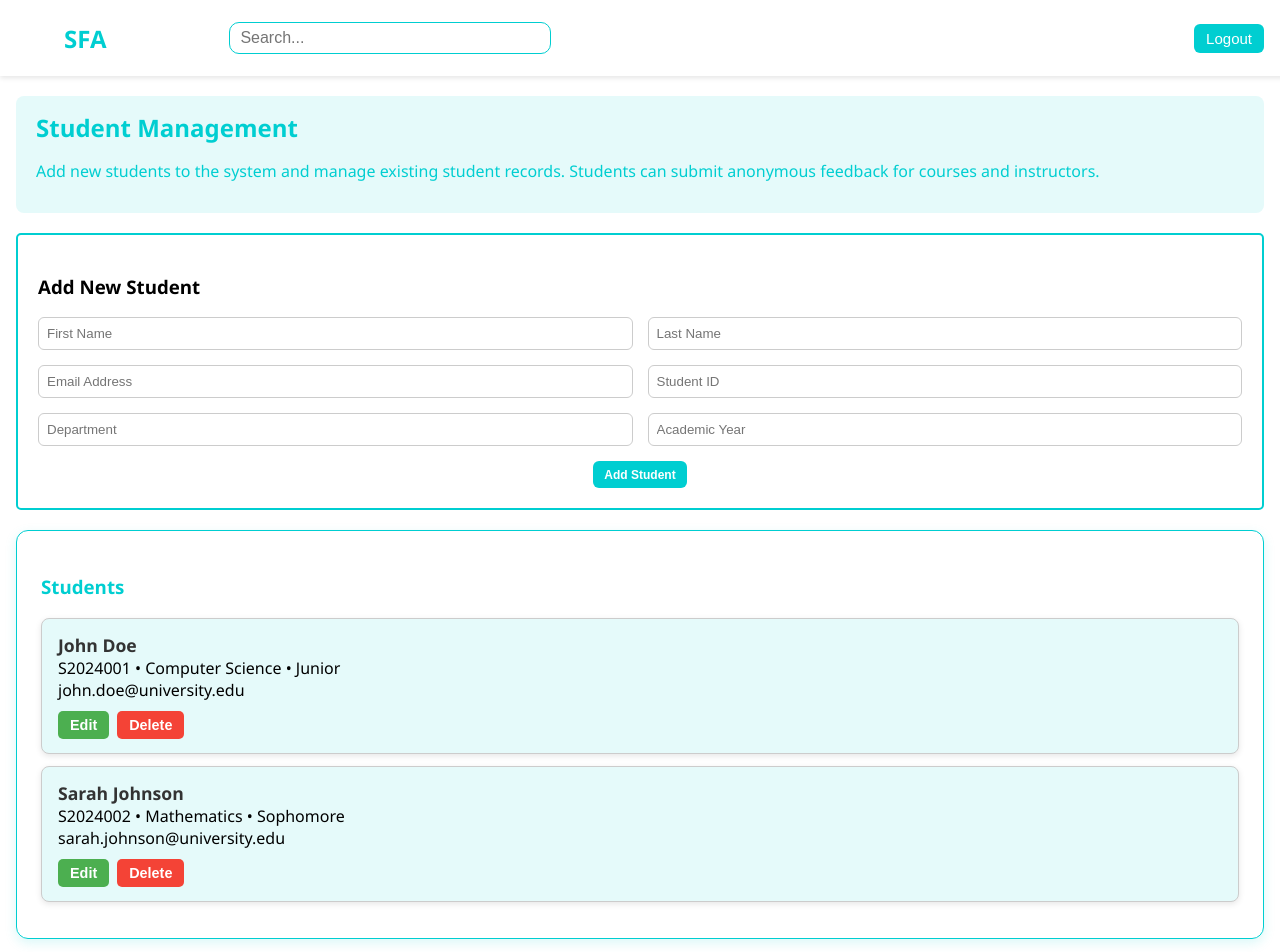
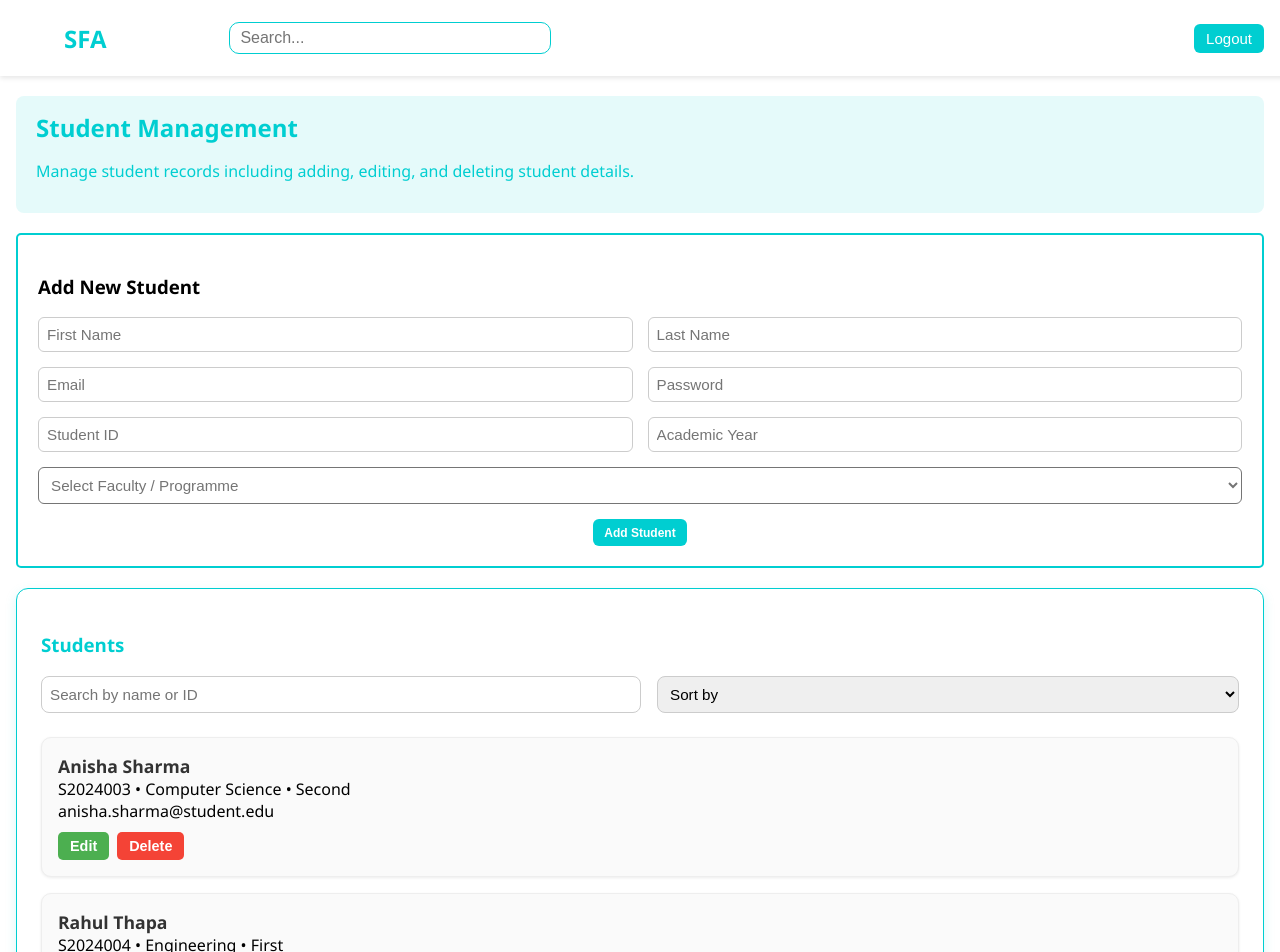
Before and after one commit to deenamshahi/student-feedback-sentiment-analysis, a React (Vite) app in the folder frontend/: page /add-student in a window 1280 px wide. Shown: the top 952 px of the page. Built offline with nearby package versions, Linux system fonts and the light colour scheme.

Commit message:
Add updated frontend files

```diff
--- a/frontend/src/CSS/AddStudent.css
+++ b/frontend/src/CSS/AddStudent.css
@@ -3,7 +3,6 @@
   transition: margin-left 0.3s ease;
 }
 
-/* Sidebar is 220px wide, so shift the main content accordingly */
 .add-student-page.sidebar-open .main-content {
   margin-left: 240px;
 }
@@ -52,6 +51,29 @@
   padding: 8px;
   border: 1px solid #ccc;
   border-radius: 6px;
+  color: #757575;
+  font-size: 0.95rem;
+}
+
+
+/* New styles for dropdown and responsive form */
+
+.student-form select {
+  flex: 1;
+  padding: 8px;
+  border: 1px solid #757575;
+  border-radius: 6px;
+  background-color: white;
+  color: #757575;
+  font-size: 0.95rem;
+}
+
+.student-form .form-row {
+  flex-wrap: wrap;
+}
+
+.student-form .form-row > * {
+  min-width: 180px;
 }
 
 .add-btn {
@@ -81,7 +103,6 @@
   border-radius: 6px;
 }
 
-/* Sidebar responsive shift */
 .add-student-page {
   display: flex;
   transition: all 0.3s ease;
@@ -98,7 +119,6 @@
   transition: all 0.3s ease;
 }
 
-/* Toast Notification */
 .toast-success {
   position: fixed;
   top: 80px;
@@ -162,3 +182,31 @@
 .student-card button.delete-btn:hover {
   background-color: #d32f2f;
 }
+
+/* For the search and sort controls */
+.controls {
+  display: flex;
+  justify-content: space-between;
+  flex-wrap: wrap;
+  gap: 1rem;
+  margin-bottom: 1.5rem;
+}
+
+.controls input[type="text"],
+.controls select {
+  padding: 0.5rem;
+  border: 1px solid #ccc;
+  border-radius: 8px;
+  font-size: 0.95rem;
+  flex: 1 1 200px;
+}
+
+/* Optional: Enhance student card spacing */
+.student-card {
+  border: 1px solid #eee;
+  border-radius: 10px;
+  padding: 1rem;
+  margin-bottom: 1rem;
+  background-color: #fafafa;
+  box-shadow: 0 1px 3px rgba(0, 0, 0, 0.08);
+}
--- a/frontend/src/pages/AddStudentPage.jsx
+++ b/frontend/src/pages/AddStudentPage.jsx
@@ -1,5 +1,5 @@
 import React, { useState } from 'react';
-import '../CSS/AddStudent.css';  // Make sure your CSS file is correctly named and path is right
+import '../CSS/AddStudent.css';
 import Navbar from '../Components/Navbar';
 import Sidebar from '../Components/Sidebar';
 
@@ -9,18 +9,28 @@ const AddStudentPage = () => {
 
   const [students, setStudents] = useState([
     {
-      name: 'John Doe',
-      id: 'S2024001',
-      department: 'Computer Science',
-      year: 'Junior',
-      email: 'john.doe@university.edu'
+      name: 'Anisha Sharma',
+      id: 'S2024003',
+      faculty: 'Computer Science',
+      year: 'Second',
+      email: 'anisha.sharma@student.edu',
+      password: 'anisha123'
     },
     {
-      name: 'Sarah Johnson',
-      id: 'S2024002',
-      department: 'Mathematics',
-      year: 'Sophomore',
-      email: 'sarah.johnson@university.edu'
+      name: 'Rahul Thapa',
+      id: 'S2024004',
+      faculty: 'Engineering',
+      year: 'First',
+      email: 'rahul.thapa@student.edu',
+      password: 'rahul456'
+    },
+    {
+      name: 'Sneha Karki',
+      id: 'S2024005',
+      faculty: 'Mathematics',
+      year: 'Third',
+      email: 'sneha.karki@student.edu',
+      password: 'sneha789'
     }
   ]);
 
@@ -29,8 +39,9 @@ const AddStudentPage = () => {
     lastName: '',
     email: '',
     studentId: '',
-    department: '',
-    year: ''
+    faculty: '',
+    year: '',
+    password: ''
   });
 
   const [editingIndex, setEditingIndex] = useState(null);
@@ -39,11 +50,19 @@ const AddStudentPage = () => {
     lastName: '',
     email: '',
     studentId: '',
-    department: '',
-    year: ''
+    faculty: '',
+    year: '',
+    password: ''
   });
 
-  const [showToast, setShowToast] = useState(false);
+  const [toast, setToast] = useState({ visible: false, message: '', type: '' });
+  const showToast = (message, type = 'success') => {
+    setToast({ visible: true, message, type });
+    setTimeout(() => setToast({ visible: false, message: '', type: '' }), 3000);
+  };
+
+  const [searchTerm, setSearchTerm] = useState('');
+  const [sortKey, setSortKey] = useState('');
 
   const handleChange = (e) => {
     setForm({ ...form, [e.target.name]: e.target.value });
@@ -55,36 +74,32 @@ const AddStudentPage = () => {
 
   const handleSubmit = (e) => {
     e.preventDefault();
-    const { firstName, lastName, email, studentId, department, year } = form;
-
-    if (!firstName || !lastName || !email || !studentId || !department || !year) return;
+    const { firstName, lastName, email, studentId, faculty, year, password } = form;
+    if (!firstName || !lastName || !email || !studentId || !faculty || !year || !password) {
+      showToast('Please fill in all fields.', 'error');
+      return;
+    }
 
     const newStudent = {
       name: `${firstName} ${lastName}`,
       id: studentId,
-      department,
+      faculty,
       year,
-      email
+      email,
+      password
     };
 
     setStudents([...students, newStudent]);
-
-    setForm({
-      firstName: '',
-      lastName: '',
-      email: '',
-      studentId: '',
-      department: '',
-      year: ''
-    });
-
-    setShowToast(true);
-    setTimeout(() => setShowToast(false), 3000);
+    setForm({ firstName: '', lastName: '', email: '', studentId: '', faculty: '', year: '', password: '' });
+    showToast('Student added successfully!', 'success');
   };
 
   const handleDelete = (index) => {
+    const confirmDelete = window.confirm("Are you sure you want to delete this student?");
+    if (!confirmDelete) return;
     const newStudents = students.filter((_, i) => i !== index);
     setStudents(newStudents);
+    showToast('Student deleted.', 'success');
   };
 
   const startEditing = (index) => {
@@ -96,8 +111,9 @@ const AddStudentPage = () => {
       lastName,
       email: s.email,
       studentId: s.id,
-      department: s.department,
-      year: s.year
+      faculty: s.faculty,
+      year: s.year,
+      password: s.password
     });
     setEditingIndex(index);
   };
@@ -108,22 +124,31 @@ const AddStudentPage = () => {
 
   const saveEdit = (e) => {
     e.preventDefault();
-    const { firstName, lastName, email, studentId, department, year } = editForm;
-    if (!firstName || !lastName || !email || !studentId || !department || !year) return;
+    const { firstName, lastName, email, studentId, faculty, year, password } = editForm;
+    if (!firstName || !lastName || !email || !studentId || !faculty || !year || !password) return;
 
     const updatedStudent = {
       name: `${firstName} ${lastName}`,
       id: studentId,
-      department,
+      faculty,
       year,
-      email
+      email,
+      password
     };
 
     const updatedStudents = [...students];
     updatedStudents[editingIndex] = updatedStudent;
     setStudents(updatedStudents);
     setEditingIndex(null);
+    showToast('Student updated.', 'success');
   };
+
+  const filteredAndSortedStudents = students
+    .filter(s => s.name.toLowerCase().includes(searchTerm.toLowerCase()) || s.id.includes(searchTerm))
+    .sort((a, b) => {
+      if (!sortKey) return 0;
+      return a[sortKey].localeCompare(b[sortKey]);
+    });
 
   return (
     <div className={`add-student-page ${sidebarOpen ? 'sidebar-open' : ''}`}>
@@ -131,68 +156,35 @@ const AddStudentPage = () => {
       <Sidebar isOpen={sidebarOpen} />
       <main className="main-content">
 
-        {showToast && (
-          <div className="toast-success">✅ Student added successfully!</div>
-        )}
+        {toast.visible && <div className={`toast-${toast.type}`}>{toast.message}</div>}
 
         <header className="page-header">
           <h2>Student Management</h2>
-          <p>
-            Add new students to the system and manage existing student records. Students can
-            submit anonymous feedback for courses and instructors.
-          </p>
+          <p>Manage student records including adding, editing, and deleting student details.</p>
         </header>
 
         <section className="form-section">
           <h3>Add New Student</h3>
           <form className="student-form" onSubmit={handleSubmit}>
             <div className="form-row">
-              <input
-                type="text"
-                name="firstName"
-                placeholder="First Name"
-                value={form.firstName}
-                onChange={handleChange}
-              />
-              <input
-                type="text"
-                name="lastName"
-                placeholder="Last Name"
-                value={form.lastName}
-                onChange={handleChange}
-              />
+              <input type="text" name="firstName" placeholder="First Name" value={form.firstName} onChange={handleChange} />
+              <input type="text" name="lastName" placeholder="Last Name" value={form.lastName} onChange={handleChange} />
             </div>
             <div className="form-row">
-              <input
-                type="email"
-                name="email"
-                placeholder="Email Address"
-                value={form.email}
-                onChange={handleChange}
-              />
-              <input
-                type="text"
-                name="studentId"
-                placeholder="Student ID"
-                value={form.studentId}
-                onChange={handleChange}
-              />
+              <input type="email" name="email" placeholder="Email" value={form.email} onChange={handleChange} />
+              <input type="password" name="password" placeholder="Password" value={form.password} onChange={handleChange} />
             </div>
             <div className="form-row">
-              <input
-                type="text"
-                name="department"
-                placeholder="Department"
-                value={form.department}
-                onChange={handleChange}
-              />
-              <input
-                type="text"
-                name="year"
-                placeholder="Academic Year"
-                value={form.year}
-                onChange={handleChange}
-              />
+              <input type="text" name="studentId" placeholder="Student ID" value={form.studentId} onChange={handleChange} />
+              <input type="text" name="year" placeholder="Academic Year" value={form.year} onChange={handleChange} />
+            </div>
+            <div className="form-row">
+              <select name="faculty" value={form.faculty} onChange={handleChange}>
+                <option value="">Select Faculty / Programme</option>
+                <option value="Data Structures and Algorithms">Data Structures and Algorithms</option>
+                <option value="Engineering Mathematics">Engineering Mathematics</option>
+                <option value="Object-Oriented Programming">Object-Oriented Programming</option>
+              </select>
             </div>
             <button className="add-btn" type="submit">Add Student</button>
           </form>
@@ -200,52 +192,32 @@ const AddStudentPage = () => {
 
         <section className="students-list">
           <h3>Students</h3>
-          {students.map((s, idx) => (
+
+          <div className="controls">
+            <input
+              type="text"
+              placeholder="Search by name or ID"
+              value={searchTerm}
+              onChange={(e) => setSearchTerm(e.target.value)}
+            />
+            <select onChange={(e) => setSortKey(e.target.value)} defaultValue="">
+              <option value="">Sort by</option>
+              <option value="name">Name</option>
+              <option value="year">Year</option>
+            </select>
+          </div>
+
+          {filteredAndSortedStudents.map((s, idx) => (
             <div key={idx} className="student-card">
               {editingIndex === idx ? (
                 <form onSubmit={saveEdit} style={{ display: 'flex', flexDirection: 'column', gap: '6px' }}>
-                  <input
-                    type="text"
-                    name="firstName"
-                    placeholder="First Name"
-                    value={editForm.firstName}
-                    onChange={handleEditChange}
-                  />
-                  <input
-                    type="text"
-                    name="lastName"
-                    placeholder="Last Name"
-                    value={editForm.lastName}
-                    onChange={handleEditChange}
-                  />
-                  <input
-                    type="email"
-                    name="email"
-                    placeholder="Email"
-                    value={editForm.email}
-                    onChange={handleEditChange}
-                  />
-                  <input
-                    type="text"
-                    name="studentId"
-                    placeholder="Student ID"
-                    value={editForm.studentId}
-                    onChange={handleEditChange}
-                  />
-                  <input
-                    type="text"
-                    name="department"
-                    placeholder="Department"
-                    value={editForm.department}
-                    onChange={handleEditChange}
-                  />
-                  <input
-                    type="text"
-                    name="year"
-                    placeholder="Academic Year"
-                    value={editForm.year}
-                    onChange={handleEditChange}
-                  />
+                  <input type="text" name="firstName" placeholder="First Name" value={editForm.firstName} onChange={handleEditChange} />
+                  <input type="text" name="lastName" placeholder="Last Name" value={editForm.lastName} onChange={handleEditChange} />
+                  <input type="email" name="email" placeholder="Email" value={editForm.email} onChange={handleEditChange} />
+                  <input type="text" name="studentId" placeholder="Student ID" value={editForm.studentId} onChange={handleEditChange} />
+                  <input type="text" name="faculty" placeholder="Faculty" value={editForm.faculty} onChange={handleEditChange} />
+                  <input type="text" name="year" placeholder="Year" value={editForm.year} onChange={handleEditChange} />
+                  <input type="password" name="password" placeholder="Password" value={editForm.password} onChange={handleEditChange} />
                   <div>
                     <button type="submit" style={{ marginRight: '8px' }}>Save</button>
                     <button type="button" onClick={cancelEditing}>Cancel</button>
@@ -254,7 +226,7 @@ const AddStudentPage = () => {
               ) : (
                 <>
                   <strong>{s.name}</strong><br />
-                  {s.id} • {s.department} • {s.year}<br />
+                  {s.id} • {s.faculty} • {s.year}<br />
                   {s.email}<br />
                   <button className="edit-btn" onClick={() => startEditing(idx)}>Edit</button>
                   <button className="delete-btn" onClick={() => handleDelete(idx)}>Delete</button>
--- a/frontend/src/pages/TeacherManagement.jsx
+++ b/frontend/src/pages/TeacherManagement.jsx
@@ -9,18 +9,25 @@ const TeacherManagement = () => {
 
   const [teachers, setTeachers] = useState([
     {
-      name: 'Prof. Robert Smith',
-      department: 'Computer Science',
-      course: 'CS-201',
-      email: 'robert.smith@university.edu',
-      subjects: 'Machine Learning, Data Science'
+      name: 'Prof. Aayush Sharma',
+      email: 'aayush.sharma@university.edu',
+      course: 'Data Structures and Algorithms',
+      password: '******',
+      subjects: 'Data Structures and Algorithms'
     },
     {
-      name: 'Dr. Maria Johnson',
-      department: 'Mathematics',
-      course: 'MATH-105',
-      email: 'maria.johnson@university.edu',
-      subjects: 'Calculus, Linear Algebra'
+      name: 'Dr. Pratiksha Koirala',
+      email: 'pratiksha.koirala@university.edu',
+      course: 'Engineering Mathematics',
+      password: '******',
+      subjects: 'Engineering Mathematics'
+    },
+    {
+      name: 'Ms. Ritesh Gurung',
+      email: 'ritesh.gurung@university.edu',
+      course: 'Object-Oriented Programming',
+      password: '******',
+      subjects: 'Object-Oriented Programming'
     }
   ]);
 
@@ -28,37 +35,49 @@ const TeacherManagement = () => {
     firstName: '',
     lastName: '',
     email: '',
-    department: ''
+    password: '',
+    course: ''
   });
 
   const [showToast, setShowToast] = useState(false);
+  const [showDeleteToast, setShowDeleteToast] = useState(false);
 
   const handleChange = (e) => {
     setForm({ ...form, [e.target.name]: e.target.value });
   };
 
   const handleAddTeacher = () => {
-    if (!form.firstName || !form.lastName || !form.email || !form.department) return;
+    const { firstName, lastName, email, password, course } = form;
+
+    if (!firstName || !lastName || !email || !password || !course) {
+      alert("Please fill in all the fields.");
+      return;
+    }
 
     const newTeacher = {
-      name: `${form.firstName} ${form.lastName}`,
-      department: form.department,
-      course: 'TBD',
-      email: form.email,
-      subjects: 'TBD'
+      name: `${firstName} ${lastName}`,
+      course,
+      email,
+      password: '******',
+      subjects: course
     };
 
     setTeachers([...teachers, newTeacher]);
-    setForm({ firstName: '', lastName: '', email: '', department: '' });
+    setForm({ firstName: '', lastName: '', email: '', password: '', course: '' });
 
     setShowToast(true);
     setTimeout(() => setShowToast(false), 3000);
   };
 
   const handleDelete = (index) => {
-    const updatedTeachers = [...teachers];
-    updatedTeachers.splice(index, 1);
-    setTeachers(updatedTeachers);
+    const confirmed = window.confirm("Are you sure you want to delete this teacher?");
+    if (confirmed) {
+      const updatedTeachers = [...teachers];
+      updatedTeachers.splice(index, 1);
+      setTeachers(updatedTeachers);
+      setShowDeleteToast(true);
+      setTimeout(() => setShowDeleteToast(false), 3000);
+    }
   };
 
   return (
@@ -73,6 +92,12 @@ const TeacherManagement = () => {
           </div>
         )}
 
+        {showDeleteToast && (
+          <div className="toast-success delete-toast">
+            🗑️ Teacher deleted successfully!
+          </div>
+        )}
+
         <div className="section-box red">
           <h2>Teacher Management</h2>
           <p>
@@ -84,14 +109,39 @@ const TeacherManagement = () => {
         <div className="section-box pink">
           <h2>Add New Teacher</h2>
           <div className="form-grid">
-            <input name="firstName" placeholder="First Name" value={form.firstName} onChange={handleChange} />
-            <input name="lastName" placeholder="Last Name" value={form.lastName} onChange={handleChange} />
-            <input name="email" placeholder="Email Address" value={form.email} onChange={handleChange} />
-            <input name="department" placeholder="Department" value={form.department} onChange={handleChange} />
+            <input
+              name="firstName"
+              placeholder="First Name"
+              value={form.firstName}
+              onChange={handleChange}
+            />
+            <input
+              name="lastName"
+              placeholder="Last Name"
+              value={form.lastName}
+              onChange={handleChange}
+            />
+            <input
+              name="email"
+              placeholder="Email Address"
+              value={form.email}
+              onChange={handleChange}
+            />
+            <input
+              name="password"
+              placeholder="Password"
+              type="password"
+              value={form.password}
+              onChange={handleChange}
+            />
+            <select name="course" value={form.course} onChange={handleChange}>
+              <option value="">Select Course</option>
+              <option value="Data Structures and Algorithms">Data Structures and Algorithms</option>
+              <option value="Engineering Mathematics">Engineering Mathematics</option>
+              <option value="Object-Oriented Programming">Object-Oriented Programming</option>
+            </select>
           </div>
           <button className="add-btn" onClick={handleAddTeacher}>Add Teacher</button>
-
-
         </div>
 
         <div className="section-box red">
@@ -99,13 +149,12 @@ const TeacherManagement = () => {
           {teachers.map((t, idx) => (
             <div key={idx} className="teacher-card">
               <strong>{t.name}</strong>
-              <p>{t.department} • {t.course}</p>
+              <p>{t.course}</p>
               <p>{t.email}</p>
               <p>{t.subjects}</p>
               <div className="action-buttons">
                 <button className="edit-btn">Edit</button>
                 <button className="delete-btn" onClick={() => handleDelete(idx)}>Delete</button>
-
               </div>
             </div>
           ))}
```
Also changed, not shown: frontend/src/CSS/Form.css (+34 -5 lines), frontend/src/CSS/StudentDashboard.css (+48 -0 lines), frontend/src/CSS/TeacherManagement.css (+44 -0 lines), frontend/src/Components/CreateForm.jsx (+51 -7 lines), frontend/src/pages/StudentDashboard.jsx (+99 -28 lines), 1 other file (tests, documents, lock files or other folders).
